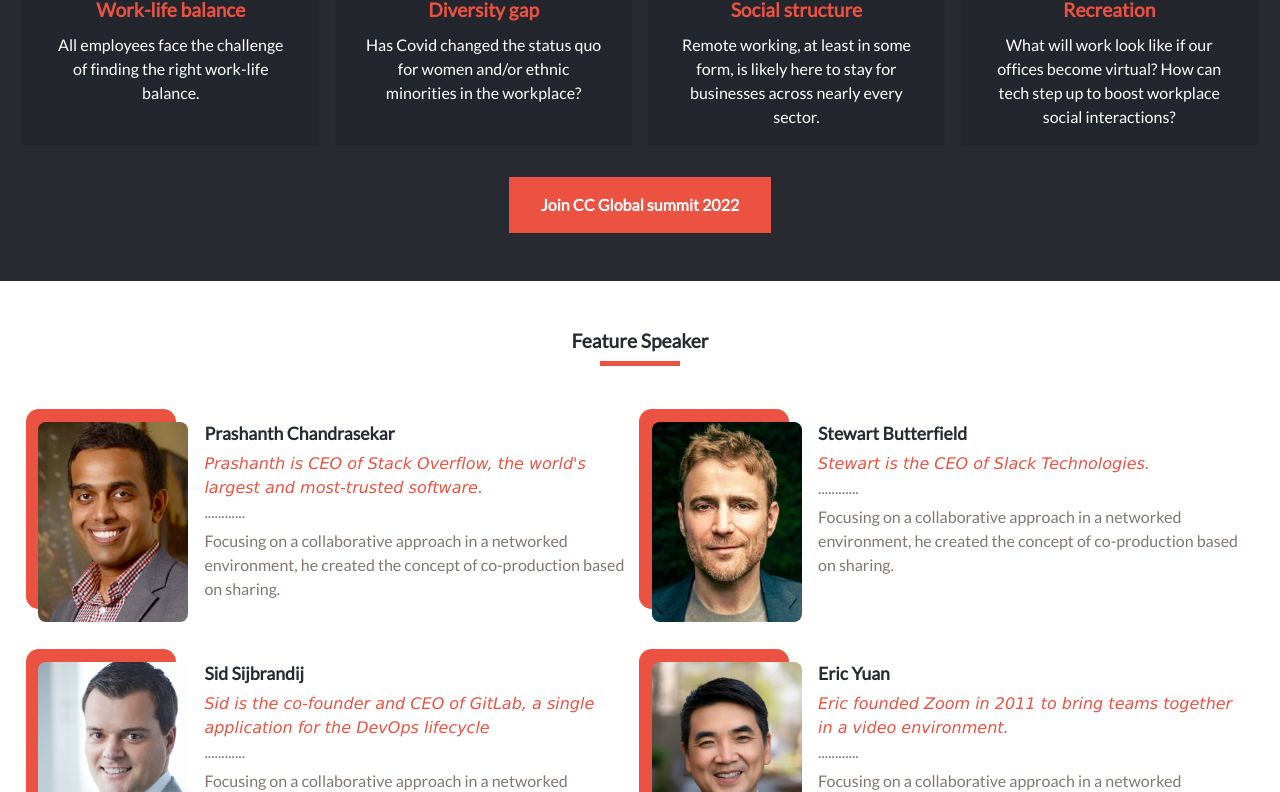
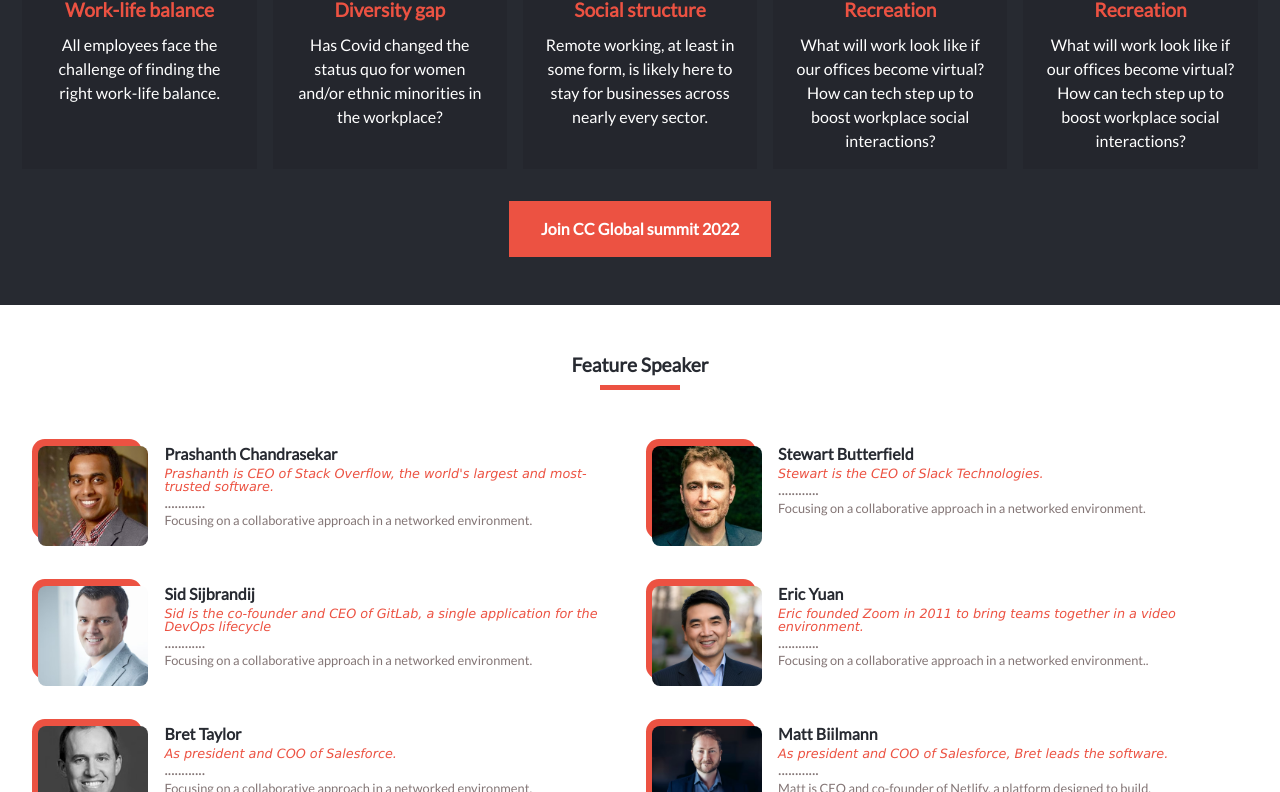
Before and after one commit to bahoz-ali/remote_capstone, a website: page index.html in a window 1280 px wide. Shown: the part 713-1505 px from the top of the page. Drawn offline with nearby package versions, Linux system fonts and the light colour scheme; a web font is replaced by a local one.

Commit message:
complete all requirement chnages for entire

```diff
--- a/index.html
+++ b/index.html
@@ -158,6 +158,24 @@
             </p>
           </div>
         </div>
+
+        <!-- program 5 -->
+        <div class="program_list">
+          <div class="program__icon">
+            <i class="fas fa-react"></i>
+          </div>
+
+          <div class="program__title">
+            <h3>Recreation</h3>
+          </div>
+
+          <div class="program__description">
+            <p>
+              What will work look like if our offices become virtual? How can
+              tech step up to boost workplace social interactions?
+            </p>
+          </div>
+        </div>
       </div>
 
       <a class="link" href="#">SEE THE WHOLE PROGRAM</a>
--- a/sass/pages/_about.scss
+++ b/sass/pages/_about.scss
@@ -111,3 +111,13 @@
     }
   }
 }
+
+// ---------- footer section
+
+.about_page .footer_section {
+  background-color: #2d2d2d;
+
+  p {
+    color: $white;
+  }
+}
--- a/sass/pages/_home.scss
+++ b/sass/pages/_home.scss
@@ -328,10 +328,10 @@
 .speaker__image::before {
   content: '';
   position: absolute;
-  top: -0.8rem;
-  left: -0.8rem;
-  width: 150px;
-  height: 200px;
+  top: -0.4rem;
+  left: -0.4rem;
+  width: 110px;
+  height: 100px;
   border-radius: 0.8rem;
   z-index: -1;
   background-color: $primaryColor;
@@ -341,18 +341,19 @@
   margin-bottom: 2rem;
   text-align: start;
   position: relative;
+  display: flex;
+  line-height: 1;
 
   .speaker__image {
     margin-right: 1rem;
-    width: 150px;
-    height: 200px;
-    min-height: 200px;
-    max-height: 200px;
-    float: left;
+    width: 110px;
+    height: 100px;
+    flex-basis: 110px;
+    flex-shrink: 0;
 
     img {
-      min-height: 100%;
-      min-width: 100%;
+      height: 100%;
+      width: 100%;
       object-position: center;
       object-fit: cover;
       border-radius: 0.5rem;
@@ -360,7 +361,8 @@
   }
 
   .speaker__name {
-    font-size: 1.1rem;
+    margin: 0;
+    font-size: 1rem;
   }
 
   .organize {
@@ -368,10 +370,15 @@
     font-family: Verdana, Geneva, Tahoma, sans-serif;
     color: $primaryColor;
     font-style: italic;
+    font-size: 0.8rem;
   }
 
   .speaker__description {
     margin-top: 0.3rem;
+
+    p {
+      font-size: 0.8rem;
+    }
   }
 }
 
@@ -426,8 +433,8 @@
   gap: 0.7rem;
 
   img {
-    width: 150px;
-    max-height: 150px;
+    width: 70px;
+    max-height: 70px;
   }
 
   .content {
@@ -443,6 +450,11 @@
 
 @media only screen and (min-width: 768px) {
   .footer_section {
+    img {
+      width: 110px;
+      max-height: 110px;
+    }
+
     .content {
       :nth-child(2) {
         max-width: 34em;
--- a/scripts/index.js
+++ b/scripts/index.js
@@ -20,47 +20,47 @@
     organize:
       "Prashanth is CEO of Stack Overflow, the world's largest and most-trusted software.",
     description:
-      'Focusing on a collaborative approach in a networked environment, he created the concept of co-production based on sharing.',
-    image: '../images/speaker/speaker1.PNG',
+      'Focusing on a collaborative approach in a networked environment.',
+    image: './images/speaker/speaker1.PNG',
   },
   {
     name: 'Stewart Butterfield',
     organize: 'Stewart is the CEO of Slack Technologies.',
     description:
-      'Focusing on a collaborative approach in a networked environment, he created the concept of co-production based on sharing.',
-    image: '../images/speaker/speaker2.PNG',
+      'Focusing on a collaborative approach in a networked environment.',
+    image: './images/speaker/speaker2.PNG',
   },
   {
     name: 'Sid Sijbrandij',
     organize:
       'Sid is the co-founder and CEO of GitLab, a single application for the DevOps lifecycle',
     description:
-      'Focusing on a collaborative approach in a networked environment, he created the concept of co-production based on sharing.',
-    image: '../images/speaker/speaker3.PNG',
+      'Focusing on a collaborative approach in a networked environment.',
+    image: './images/speaker/speaker3.PNG',
   },
   {
     name: 'Eric Yuan',
     organize:
       'Eric founded Zoom in 2011 to bring teams together in a video environment.',
     description:
-      'Focusing on a collaborative approach in a networked environment, he created the concept of co-production based on sharing.',
-    image: '../images/speaker/speaker4.PNG',
+      'Focusing on a collaborative approach in a networked environment..',
+    image: './images/speaker/speaker4.PNG',
   },
   {
     name: 'Bret Taylor',
     organize:
-      "As president and COO of Salesforce, Bret leads the software company's global product vision.",
+      'As president and COO of Salesforce.',
     description:
-      'Focusing on a collaborative approach in a networked environment, he created the concept of co-production based on sharing.',
-    image: '../images/speaker/speaker5.PNG',
+      'Focusing on a collaborative approach in a networked environment.',
+    image: './images/speaker/speaker5.PNG',
   },
   {
     name: 'Matt Biilmann',
     organize:
-      "As president and COO of Salesforce, Bret leads the software company's global product vision.",
+      'As president and COO of Salesforce, Bret leads the software.',
     description:
-      'Matt is CEO and co-founder of Netlify, a platform designed to build, deploy and scale modern web applications.',
-    image: '../images/speaker/speaker6.PNG',
+      'Matt is CEO and co-founder of Netlify, a platform designed to build.',
+    image: './images/speaker/speaker6.PNG',
   },
 ];
 
@@ -68,12 +68,12 @@
   name, image, description, organize,
 }) {
   const div = document.createElement('div');
-  div.classList.add('speaker', 'clearfix');
+  div.classList.add('speaker');
 
   const template = `<div class="speaker__image">
             <img src=${image} alt="Yochai Benkler" />
           </div>
-
+          <div class="speaker__body">
             <div class="speaker__name">
               <h3><a href="#">${name}</a></h3>
             </div>
@@ -86,6 +86,7 @@
 
               <div class="speaker__description">
                 <p>${description}</p>
+              </div>
           </div>
         `;
 
```
Also changed, not shown: pages/about.html (+0 -14 lines), styles/main.css, 1 other file. Lines whose indentation alone changed are shown as unchanged.
